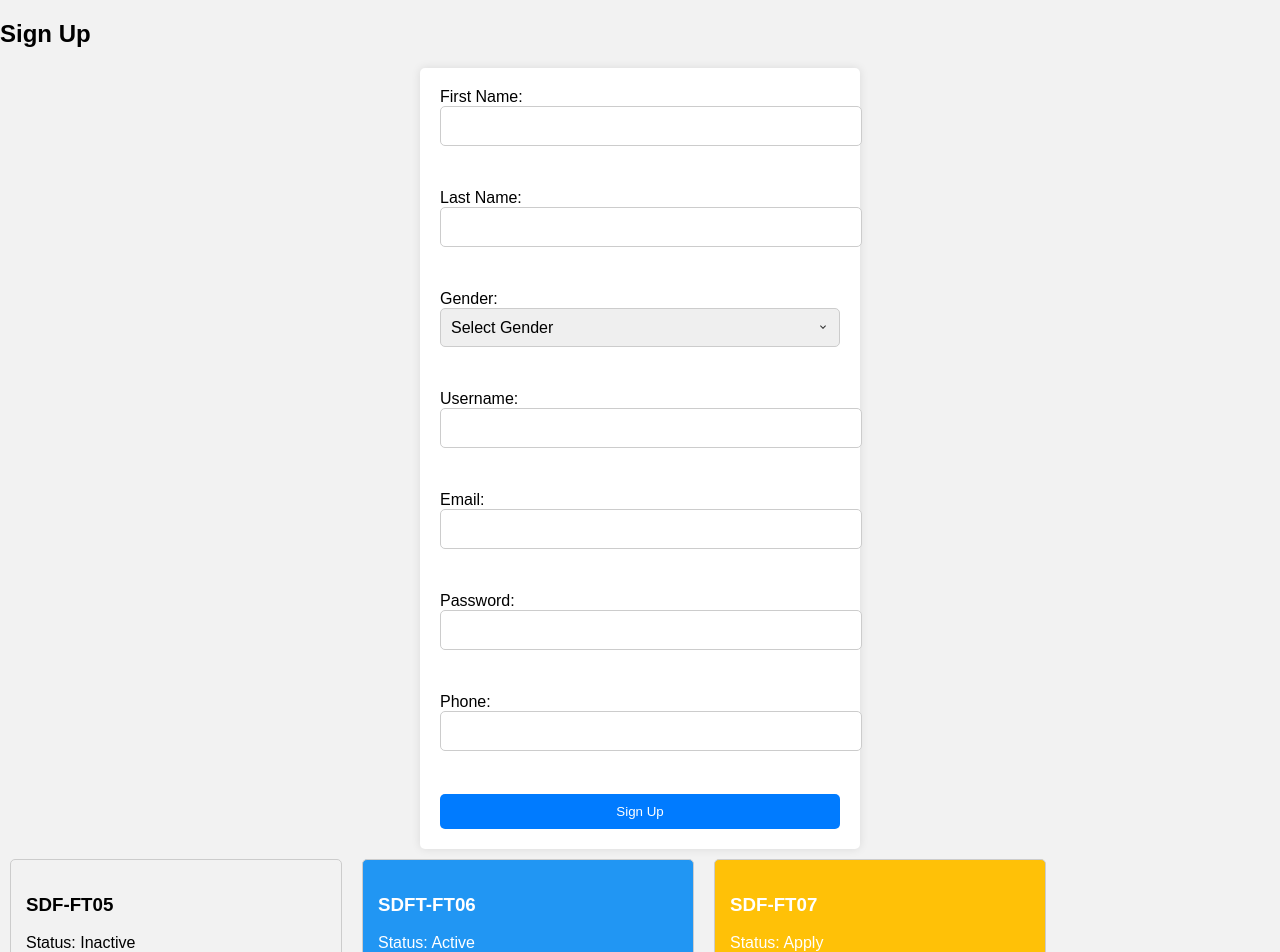
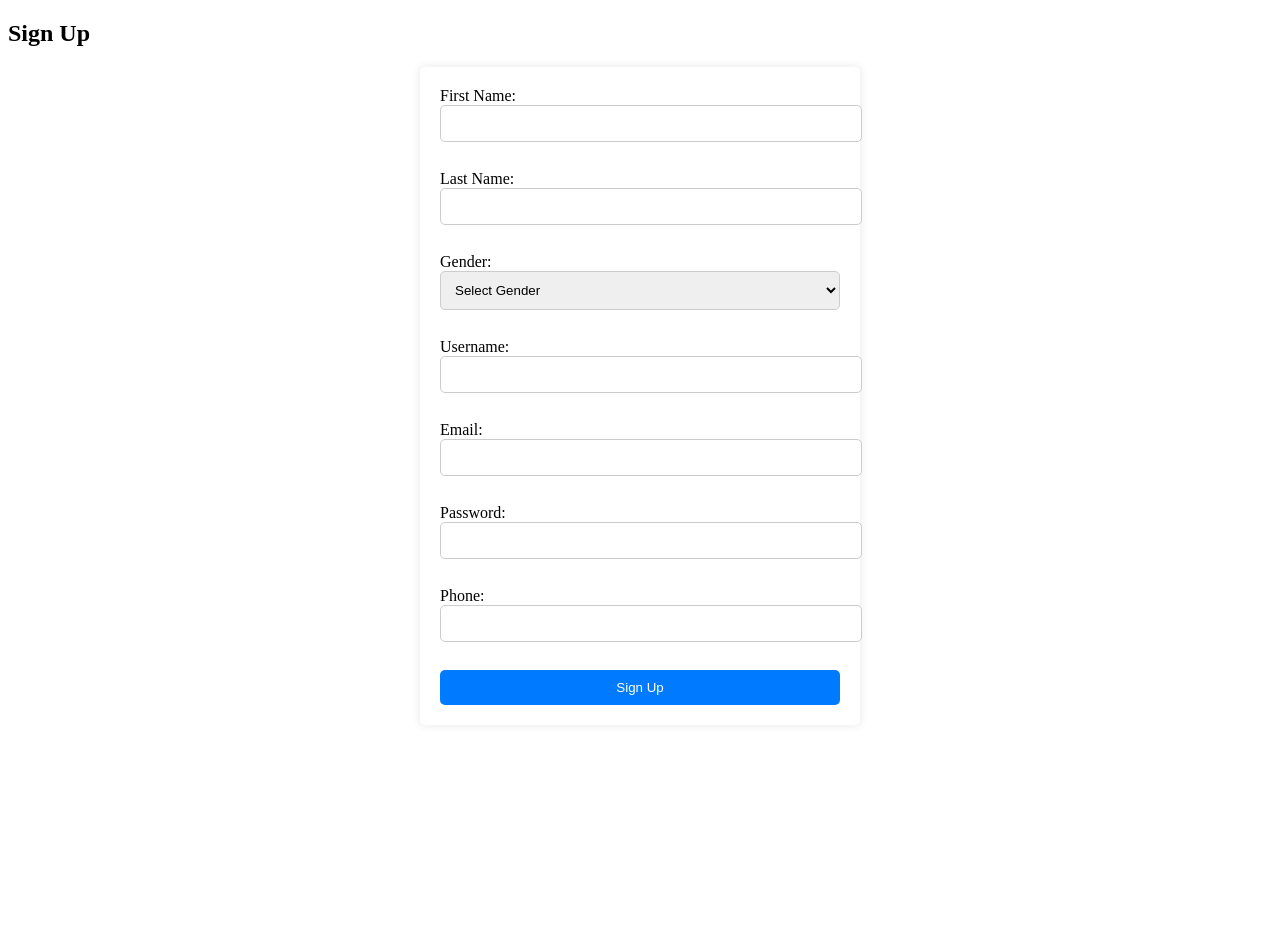
Before and after one commit to Jamescjay/Nobility-hub-client, a React (Create React App) app: page / in a window 1280 px wide. Shown: the top 952 px of the page. After the commit the page ends 800 px from the top, so only its background shows below. Built offline with nearby package versions, Linux system fonts and the light colour scheme.

Commit message:
Updated SignUp

```diff
--- a/src/App.js
+++ b/src/App.js
@@ -1,12 +1,12 @@
 import SignupForm from "./Components/SignUp";
-import CohortSelection from "./Components/Cohort";
+// import CohortSelection from "./Components/Cohort";
 
 
 function App() {
   return (
     <div>
       <SignupForm/>
-      <CohortSelection/>
+      {/* <CohortSelection/> */}
     </div>
   );
 }
--- a/src/Components/SignUp.js
+++ b/src/Components/SignUp.js
@@ -1,5 +1,5 @@
 import React, { useState } from 'react';
-import '../Css/signup.css'
+// import '../Css/signup.css'
 
 const SignupForm = () => {
   const [formData, setFormData] = useState({
```
